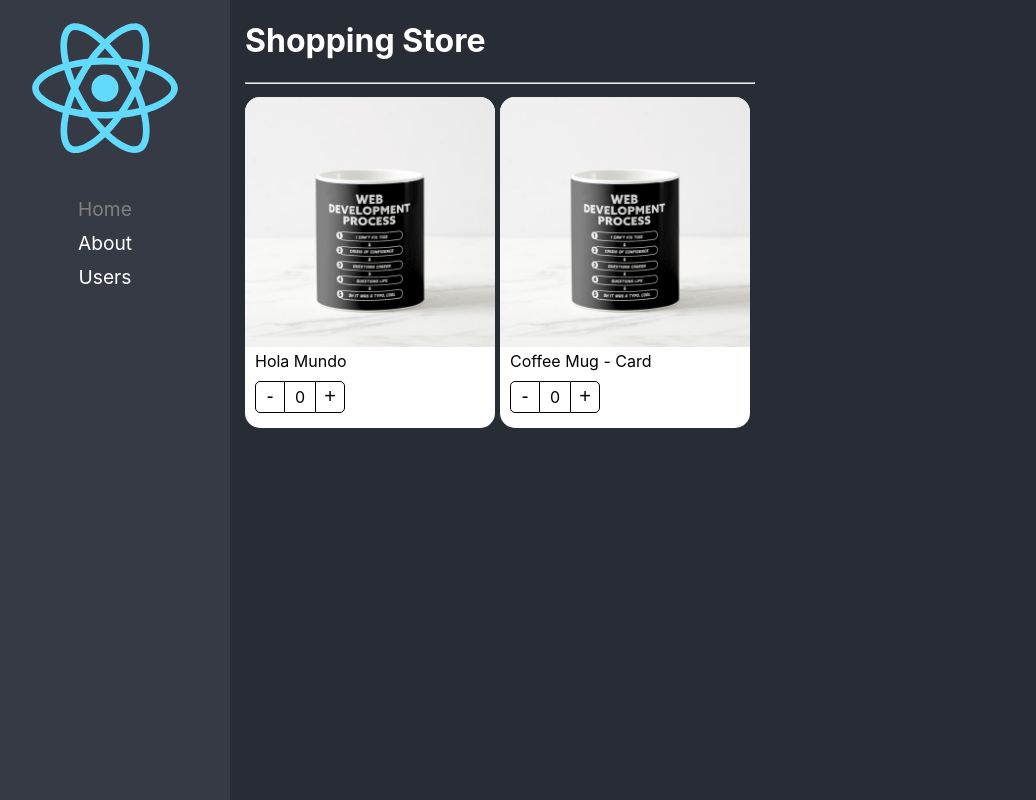
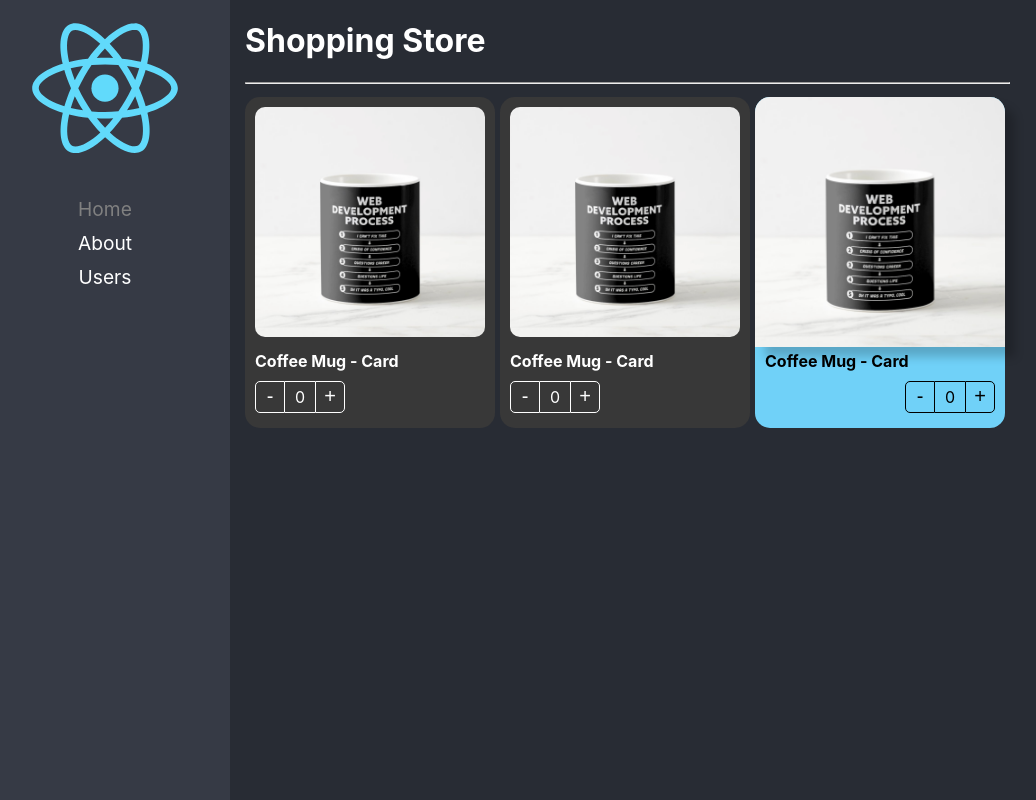
Before and after one commit to PabloIb21/RTS-React-Adv, a React (Create React App) app: page /home in a window 1280 px wide. Shown: the whole page, without its empty margins (20-1056 px from the left). Built offline with nearby package versions, Linux system fonts and the light colour scheme.

Commit message:
Component Extend Styles listo

```diff
--- a/src/02-component-patterns/components/ProductButtons.tsx
+++ b/src/02-component-patterns/components/ProductButtons.tsx
@@ -1,13 +1,21 @@
-import { useContext } from "react";
+import { CSSProperties, useContext } from "react";
 import { ProductContext } from "./ProductCard";
 
 import styles from '../styles/styles.module.css';
 
-export const ProductButtons = () => {
+export interface Props {
+  className?: string;
+  style?: CSSProperties;
+}
+
+export const ProductButtons = ({ className, style }: Props) => {
   const { increaseBy, counter } = useContext(ProductContext);
 
   return (
-    <div className={ styles.buttonsContainer }>
+    <div
+      className={ `${styles.buttonsContainer} ${className}` }
+      style={ style }
+    >
       <button
         className={ styles.buttonMinus }
         onClick={ () => increaseBy( -1 ) }
--- a/src/02-component-patterns/components/ProductCard.tsx
+++ b/src/02-component-patterns/components/ProductCard.tsx
@@ -1,14 +1,21 @@
-import { createContext } from 'react';
+import { createContext, CSSProperties, ReactElement } from 'react';
 
 import { useProduct } from '../hooks/useProduct';
-import { ProductContextProps, ProductCardProps } from '../interfaces/interfaces';
+import { ProductContextProps, Product } from '../interfaces/interfaces';
 
 import styles from '../styles/styles.module.css';
 
 export const ProductContext = createContext({} as ProductContextProps);
 const { Provider } = ProductContext;
 
-export const ProductCard = ({ children, product }: ProductCardProps) => {
+export interface Props {
+  product: Product;
+  children?: ReactElement | ReactElement[];
+  className?: string;
+  style?: CSSProperties;
+}
+
+export const ProductCard = ({ children, product, className, style }: Props) => {
 
   const { counter, increaseBy } = useProduct();
 
@@ -18,7 +25,10 @@
       increaseBy,
       product
     }}>
-      <div className={ styles.productCard }>
+      <div
+        className={ `${styles.productCard} ${className}` }
+        style={ style }
+      >
         { children }
       </div>
     </Provider>
--- a/src/02-component-patterns/components/ProductImage.tsx
+++ b/src/02-component-patterns/components/ProductImage.tsx
@@ -1,10 +1,16 @@
-import { useContext } from "react";
+import { CSSProperties, useContext } from "react";
 import { ProductContext } from "./ProductCard";
 
 import styles from '../styles/styles.module.css';
 import noImage from '../assets/no-image.jpg';
 
-export const ProductImage = ({ img = '' }) => {
+export interface Props {
+  img?: string;
+  className?: string;
+  style?: CSSProperties;
+}
+
+export const ProductImage = ({ img, className, style }: Props) => {
   const { product } = useContext(ProductContext);
   let imgToShow: string;
 
@@ -17,6 +23,11 @@
   }
 
   return (
-    <img className={ styles.productImg } src={ imgToShow } alt="Product" />
+    <img
+      className={ `${styles.productImg} ${className}` }
+      style={ style }
+      src={ imgToShow }
+      alt="Product"
+    />
   )
 }
--- a/src/02-component-patterns/components/ProductTitle.tsx
+++ b/src/02-component-patterns/components/ProductTitle.tsx
@@ -1,13 +1,22 @@
-import { useContext } from "react";
+import { CSSProperties, useContext } from "react";
 import { ProductContext } from "./ProductCard";
 
 import styles from '../styles/styles.module.css';
 
-export const ProductTitle = ({ title }: { title?: string }) => {
+export interface Props {
+  title?: string;
+  className?: string;
+  style?: CSSProperties;
+}
+
+export const ProductTitle = ({ title, className, style }: Props) => {
   const { product } = useContext(ProductContext);
 
   return (
-    <span className={ styles.productDescription }>
+    <span
+      className={ `${styles.productDescription} ${className}`}
+      style={ style }
+    >
       { title ? title : product.title }
     </span>
   )
--- a/src/02-component-patterns/pages/ShoppingPage.tsx
+++ b/src/02-component-patterns/pages/ShoppingPage.tsx
@@ -1,4 +1,5 @@
 import { ProductButtons, ProductCard, ProductImage, ProductTitle } from '../components';
+import '../styles/custom-style.css';
 
 const product = {
   id: '1',
@@ -17,16 +18,36 @@
         flexDirection: 'row',
         flexWrap: 'wrap'
       }}>
-        <ProductCard product={ product }>
-          <ProductCard.Image />
-          <ProductCard.Title title={ 'Hola Mundo' } />
-          <ProductCard.Buttons />
+        <ProductCard
+          product={ product }
+          className="bg-dark text-white"
+        >
+          <ProductCard.Image className="custom-image" />
+          <ProductCard.Title className="text-bold" />
+          <ProductCard.Buttons className="custom-buttons" />
         </ProductCard>
 
-        <ProductCard product={ product }>
-          <ProductImage />
-          <ProductTitle />
-          <ProductButtons />
+        <ProductCard
+          product={ product }
+          className="bg-dark text-white"
+        >
+          <ProductImage className="custom-image" />
+          <ProductTitle className="text-bold" />
+          <ProductButtons className="custom-buttons" />
+        </ProductCard>
+
+        <ProductCard
+          product={ product }
+          style={{
+            backgroundColor: '#70d1f8'
+          }}
+        >
+          <ProductImage style={{ boxShadow: '10px 10px 10px rgba(0,0,0,0.2)' }} />
+          <ProductTitle style={{ fontWeight: 'bold' }} />
+          <ProductButtons style={{
+            display: 'flex',
+            justifyContent: 'end'
+          }}/>
         </ProductCard>
       </div>
     </div>
--- /dev/null
+++ b/src/02-component-patterns/styles/custom-style.css
@@ -0,0 +1,22 @@
+.bg-dark {
+  background-color: rgb(56, 56, 56);
+}
+
+.text-white {
+  color: white;
+}
+
+.text-bold {
+  font-weight: bold;
+}
+
+.custom-image {
+  border-radius: 20px;
+  padding: 10px;
+  width: calc(100% - 20px);
+}
+
+.custom-buttons button, .custom-buttons div{
+  border-color: white;
+  color: white;
+}
```
Also changed, not shown: src/02-component-patterns/interfaces/interfaces.ts (+8 -10 lines).
